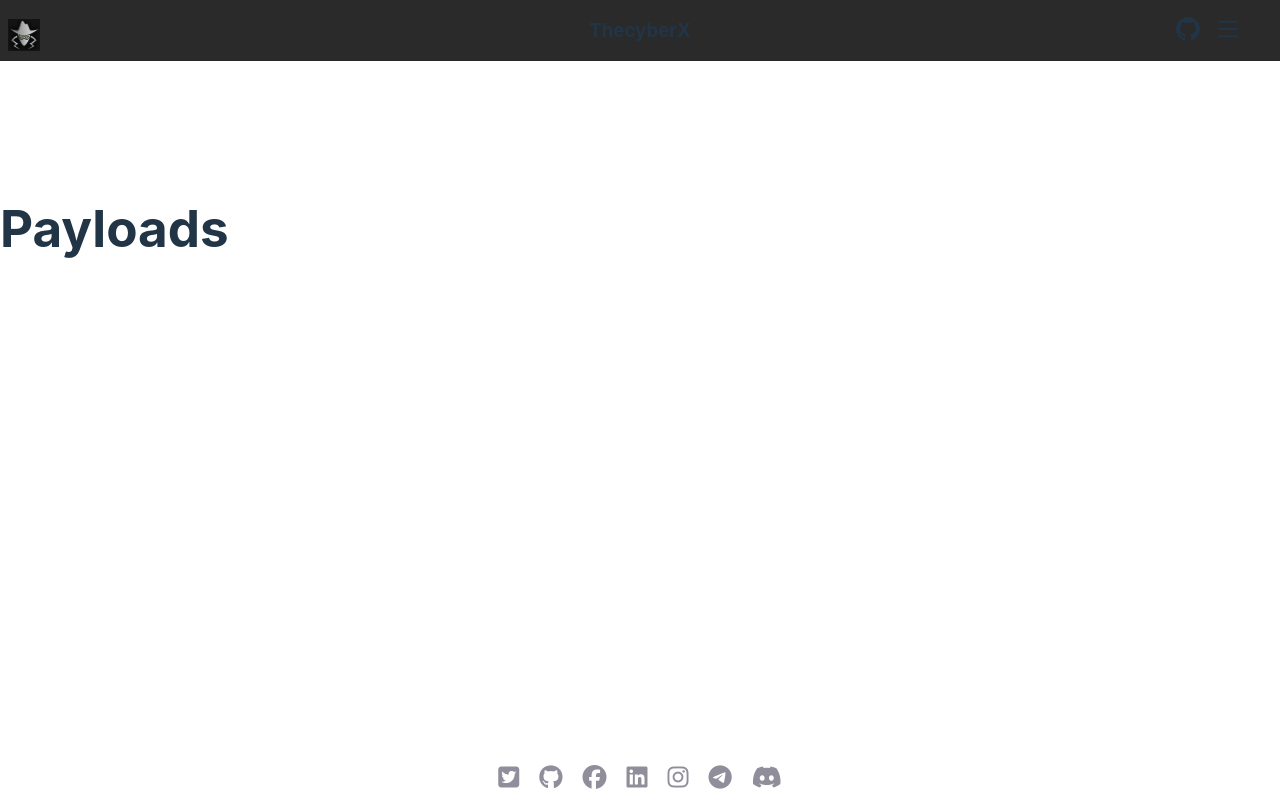
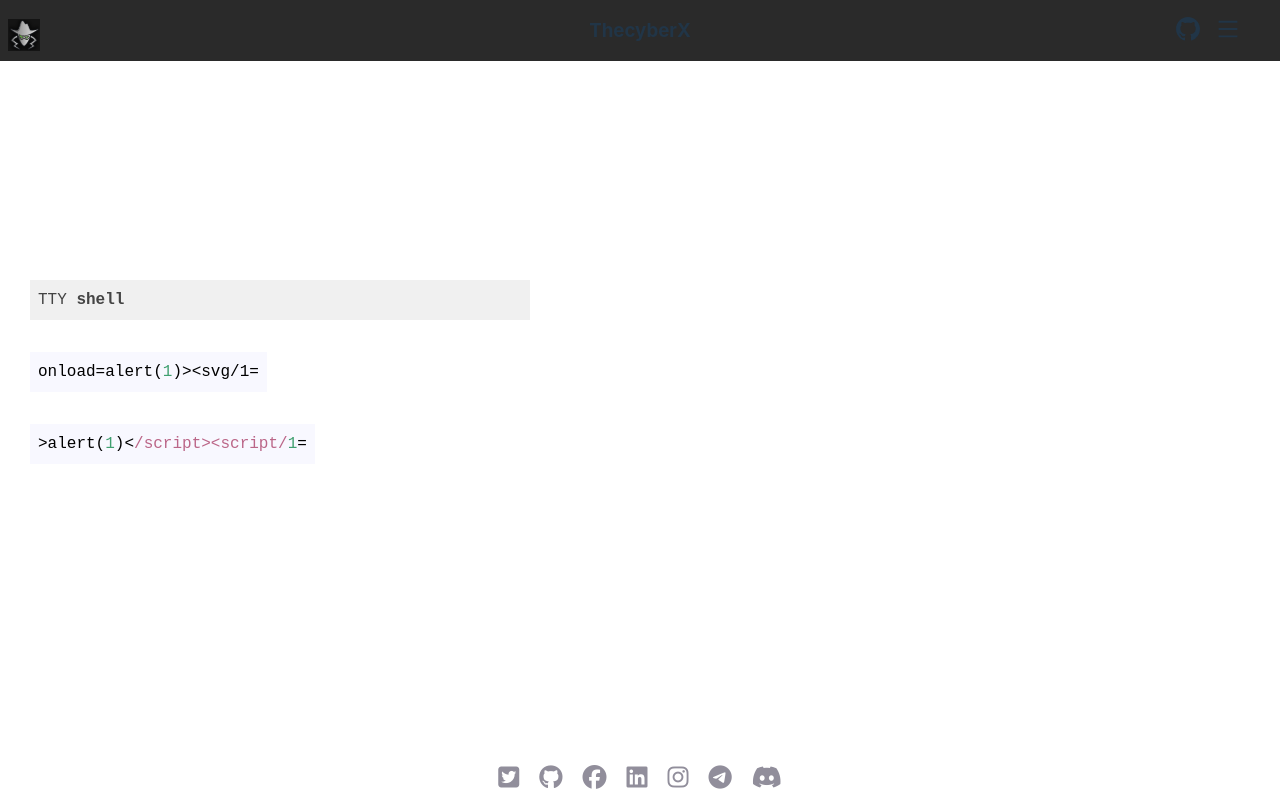
Before and after one commit to thecyberworld/TheCyberX, a React (Vite) app: page /payloads in a window 1280 px wide. Shown: the top 800 px of the page. Built offline with nearby package versions, Linux system fonts and the light colour scheme.

Commit message:
add: copy to clipboard Payloads (web browser) (#26)

```diff
--- a/package.json
+++ b/package.json
@@ -13,11 +13,15 @@
     "react-dom": "^18.2.0",
     "react-icons": "^4.6.0",
     "react-router-dom": "^6.4.2",
-    "styled-components": "^5.3.6"
+    "react-syntax-highlighter": "^15.5.0",
+    "styled-components": "^5.3.6",
+    "react-copy-to-clipboard": "^5.0.4"
   },
   "devDependencies": {
     "@types/react": "^18.0.17",
+    "@types/react-copy-to-clipboard": "^5.0.4",
     "@types/react-dom": "^18.0.6",
+    "@types/react-syntax-highlighter": "^15.5.5",
     "@types/styled-components": "^5.1.26",
     "@vitejs/plugin-react": "^2.1.0",
     "typescript": "^4.6.4",
--- a/src/App.tsx
+++ b/src/App.tsx
@@ -1,7 +1,7 @@
 import React from 'react'
-import {Route, Routes, useLocation} from "react-router-dom";
+import {Route, Routes} from "react-router-dom";
 
-import { Navbar, Footer, Payloads, SecList, Tools, Homepage } from './components/';
+import {Footer, Homepage, Navbar, Payloads, SecList, Tools} from './components/';
 
 const xssPayloads = [
     'onload=alert(1)><svg/1=',
--- a/src/components/Homepage/Homepage.tsx
+++ b/src/components/Homepage/Homepage.tsx
@@ -1,40 +1,11 @@
-import React, {useState} from 'react';
-
+import React from 'react';
 
 const Homepage = () => {
-
-
-    const DorkList = 'site:';
-    const DorkList2 = 'intitle:';
-    const DorkList3 = 'inurl:';
-
-    // const searchDork = DorkList[0];
-    const [value, setValue] = useState("");
-    const [inurlValue, setInurlValue] = useState("");
-
-    const handleClick = () => {
-        const site = value;
-        const inurlValueDork = DorkList3 + inurlValue;
-        const searchUrl = `https://www.google.com/search?q=${DorkList}` + site + ` ` + inurlValueDork;
-
-        console.log(searchUrl);
-        window.open(searchUrl, "_blank");
-    };
-
-
     return (
         <div>
-            <input type="text" placeholder={"site:"} name={"site"} value={value}
-                   onChange={(e) => setValue(e.target.value)}/>
-
-              <input type="text" placeholder={"inurl:"} name={"inurl"} value={inurlValue}
-                   onChange={(e) => setInurlValue(e.target.value)}/>
-
-            <br/>
-                <button className="button-final" onClick={handleClick}> Submit</button>
-
+            <h1>Homepage</h1>
         </div>
-);
+    );
 };
 
 export default Homepage;
--- a/src/components/Navbar/NavList.tsx
+++ b/src/components/Navbar/NavList.tsx
@@ -3,6 +3,7 @@ import { NavItem, NavListContainer } from "./NavListElements";
 
 const navItems = [
 	{ to: '', title: 'Home' },
+	{ to: 'googleDorks', title: 'Google Dorks' },
 	{ to: 'payloads', title: 'Payloads' },
 	{ to: 'tools', title: 'Tools' },
 	{ to: 'sec-list', title: 'SecList' },
--- a/src/components/Payloads/Payloads.tsx
+++ b/src/components/Payloads/Payloads.tsx
@@ -1,11 +1,47 @@
-import React from "react";
+import React, {useState} from "react";
+import SyntaxHighlighter from 'react-syntax-highlighter';
+import {CopyToClipboard} from 'react-copy-to-clipboard';
+import {PayloadsContainer, PayloadsCopyToClipboard, PayloadsHeading,} from "./PayloadsElements";
+import {AiOutlineCopy} from 'react-icons/ai';
+import {docco} from 'react-syntax-highlighter/dist/esm/styles/hljs';
 
 const Payloads = () => {
-	return (
-		<div>
-			<h1>Payloads</h1>
-		</div>
-	);
+
+    const PayloadsList = [
+        "onload=alert(1)><svg/1=",
+        ">alert(1)</script><script/1=",
+    ];
+
+    const [state, setState] = useState({
+        value: '',
+        copied: false,
+    });
+
+    const PayloadsListMap = PayloadsList.map((payload, index) => {
+        return (
+            <PayloadsCopyToClipboard key={index}>
+                <SyntaxHighlighter language="javascript" style={docco}>
+                    {payload}
+                </SyntaxHighlighter>
+                <CopyToClipboard text={payload} onCopy={() => setState({value, copied: true})}>
+                    <AiOutlineCopy/>
+                </CopyToClipboard>
+            </PayloadsCopyToClipboard>
+        );
+    });
+
+    return (
+        <PayloadsContainer>
+            <PayloadsHeading>Payloads</PayloadsHeading>
+            <SyntaxHighlighter>TTY shell</SyntaxHighlighter>
+
+            {PayloadsListMap}
+
+
+            {state.copied ? <span style={{color: 'red'}}>Copied.</span> : null}
+
+        </PayloadsContainer>
+    );
 };
 
 export default Payloads;
--- /dev/null
+++ b/src/components/Payloads/PayloadsElements.tsx
@@ -0,0 +1,28 @@
+import styled from 'styled-components';
+
+export const PayloadsContainer = styled.div`
+    display: flex;
+    flex-direction: column;
+    color: #fff;
+    padding: 0 30px;
+    position: relative;
+    z-index: 1;
+    margin-top: 80px;
+    width: 500px;
+`;
+
+
+export const PayloadsCopyToClipboard = styled.div`
+    display: flex;
+
+`;
+
+export const PayloadsHeading = styled.h2`
+
+`;
+
+
+
+export const CopyToClipboard = styled.h2`
+
+`;
```
Also changed, not shown: src/components/GoogleDorks/GoogleDorks.jsx (added, +38 -0 lines), src/components/GoogleDorks/GoogleDorksElements.jsx (added, +12 -0 lines), 1 other file (tests, documents, lock files or other folders).
